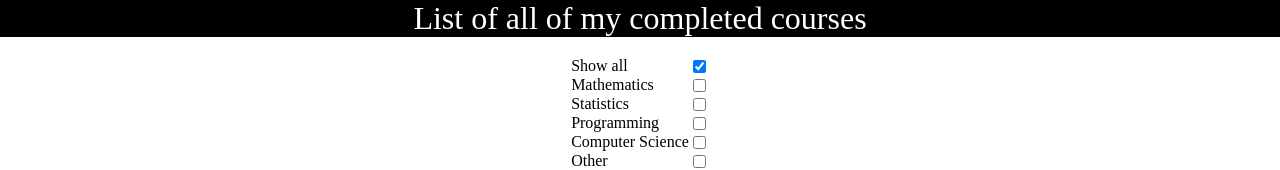
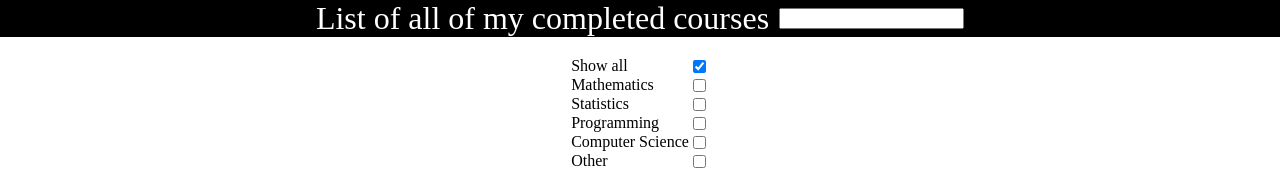
Before and after one commit to Eetub1/gpa-counter, a React (Vite) app: page / in a window 1280 px wide. Shown: the top 170 px of the page. Built offline with nearby package versions, Linux system fonts and the light colour scheme; no server answers.

Commit message:
added a course filtering feature

```diff
--- a/src/App.jsx
+++ b/src/App.jsx
@@ -18,6 +18,8 @@ function App() {
     const [showEditButton, setShowEditButton] = useState(false)
 
     const [courseToEdit, setCourseToEdit] = useState(null)
+
+    const [searchInput, setSearchInput] = useState("")
 
     const { handleSubmit, register, reset, formState: { errors } } = useForm({
         defaultValues: {
@@ -53,9 +55,14 @@ function App() {
         "other": showOther
     }
 
+    const filteredData = searchInput
+        ? data.filter(course => course.name.trim().toLowerCase().includes(searchInput.trim().toLowerCase()))
+        : data
+
+
     return (
         <>
-            <Header/>
+            <Header setSearchInput={setSearchInput}/>
 
             <div id="checkboxContainer">
                 <div className="checkboxRow">
@@ -102,7 +109,7 @@ function App() {
                 courseToEdit={courseToEdit}
             />
             <DrawCourses
-                data={data}
+                data={filteredData}
                 filters={filters}
                 showForm={showForm}
                 setShowForm={setShowForm}
--- a/src/components/Header.jsx
+++ b/src/components/Header.jsx
@@ -1,7 +1,20 @@
-const Header = () => {
+import { useState } from "react"
+
+const Header = ({ setSearchInput }) => {
+    const [input, setInput] = useState("")
+
+    const handleChange = event => {
+        const newInput = event.target.value
+        setInput(newInput)
+        setSearchInput(newInput)
+    }
+
     return (
         <div className="header">
-            List of all of my completed courses
+            <p>List of all of my completed courses</p>
+            <div id="searchContainer">
+                <input value={input} onChange={handleChange} id="search" type="text" />
+            </div>
         </div>
     )
 }
--- a/src/index.css
+++ b/src/index.css
@@ -1,5 +1,9 @@
 html {
   overflow-y: scroll;
+}
+
+p {
+  margin: 0;
 }
 
 body {
@@ -19,7 +23,18 @@ body {
   margin-bottom: 20px;
   background-color: black;
   color: white;
+
+  display: flex;
+  justify-content: center;
 }
+
+#searchContainer {
+  display: flex;
+  justify-content: center;
+  align-items: center;
+  margin-left: 10px;
+}
+
 
 #checkboxContainer {
   display: flex;
```
